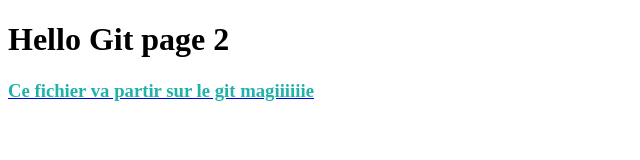
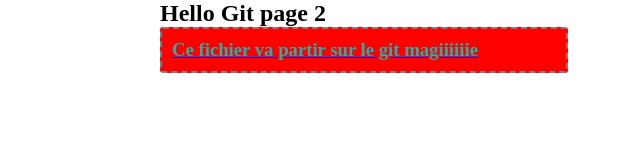
Before and after one commit to SlyDevFront/firstRepository, a plain HTML site: page page2.html in a window 1280 px wide. Shown: the whole page, without its empty margins (0-640 px from the left). Drawn offline with Linux system fonts and the light colour scheme.

Commit message:
commit css entrainement

```diff
--- /dev/null
+++ b/css/style.css
@@ -0,0 +1,15 @@
+*{
+	margin: 0;
+	padding: 0;
+}
+.container {
+	width: 960px;
+	margin: auto;
+}
+#blocDiv {
+	background-color: red;
+	border: 2px dashed grey;
+	border-radius: 3px;
+	padding:10px;
+	width: 40%;
+}
--- a/page2.html
+++ b/page2.html
@@ -4,10 +4,15 @@
 	<meta charset="utf-8">
 	<meta http-equiv="X-UA-Compatible" content="IE=edge">
 	<title>Git</title>
-	<link rel="stylesheet" href="">
+	<link rel="stylesheet" href="css/style.css">
 </head>
 <body>
-	<h1>Hello Git page 2</h1>
-<a href="index.html"><h3 style="color: lightseagreen;">Ce fichier va partir sur le git magiiiiiie</h3></a>
+	<section class="container">
+		<h1>Hello Git page 2</h1>
+		<div id="blocDiv">
+			<a href="index.html"><h3 style="color: lightseagreen;">Ce fichier va partir sur le git magiiiiiie</h3></a>
+
+		</div>
+	</section>
 </body>
 </html>
```
Also changed, not shown: index.html (+5 -1 lines), page4.html (+8 -3 lines), pageAnnexe.html (+6 -2 lines).
